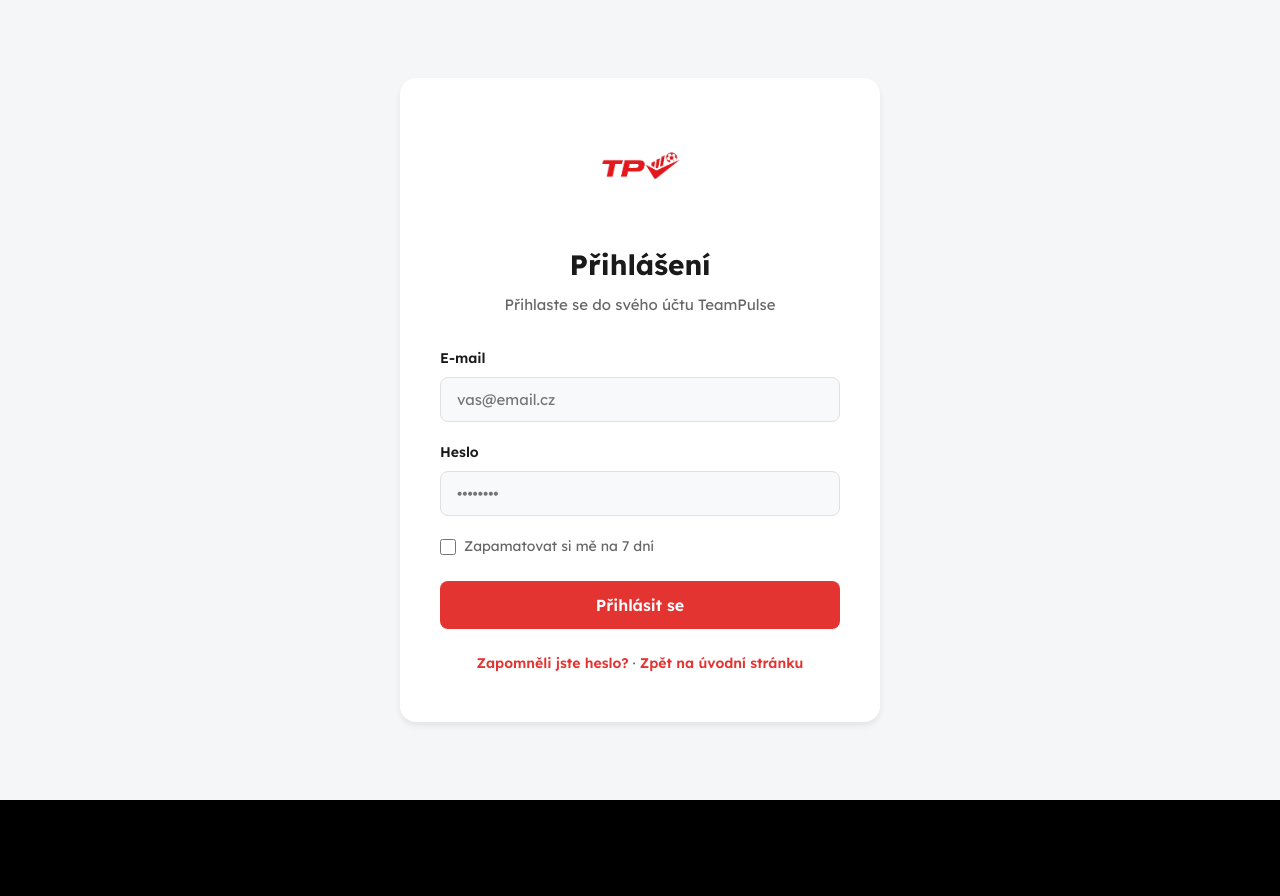
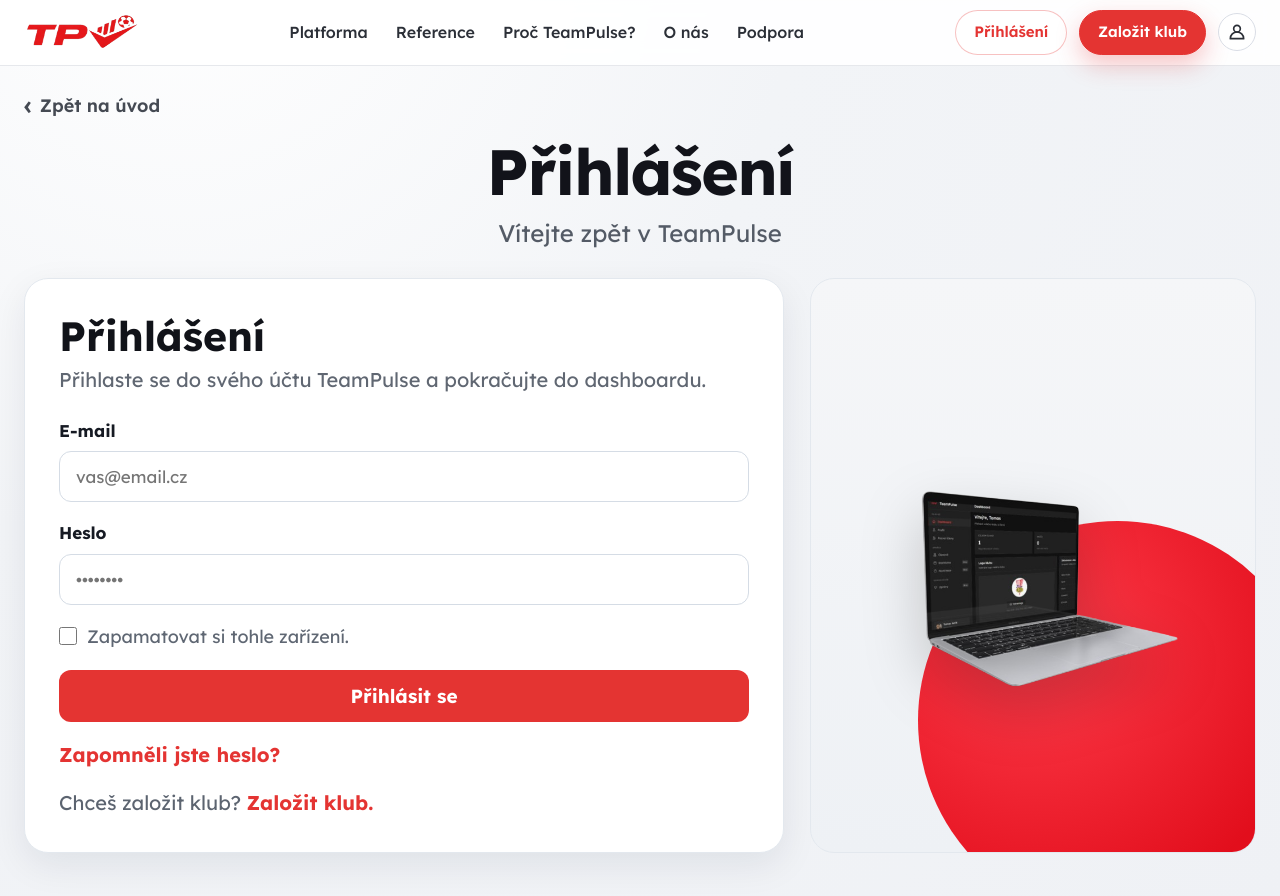
Before and after one commit to tomaskotikk/TeamPulse-next, a Next.js app: page /login in a window 1280 px wide. Shown: the top 896 px of the page. Before the commit the page ends 800 px from the top, so only its background shows below. Built offline with nearby package versions, Linux system fonts and the light colour scheme.

Commit message:
Unify auth UI with shared navbar and modern responsive layout

```diff
--- a/src/app/(auth)/login/page.tsx
+++ b/src/app/(auth)/login/page.tsx
@@ -1,8 +1,8 @@
 'use client'
 
 import { useState, useRef } from 'react'
-import Image from 'next/image'
 import Link from 'next/link'
+import AuthShowcaseLayout from '@/components/AuthShowcaseLayout'
 
 export default function LoginPage() {
   const [error, setError] = useState<string | null>(null)
@@ -93,16 +93,19 @@
   }
 
   return (
-    <div className="login-page">
-      <div className="login-card">
-        <div className="login-logo">
-          <Image src="/tp-logo.png" alt="TeamPulse" width={80} height={80} priority />
-        </div>
-        <h1 className="login-title">Přihlášení</h1>
-        <p className="login-subtitle">Přihlaste se do svého účtu TeamPulse</p>
+    <>
+      <AuthShowcaseLayout
+        title="Přihlášení"
+        subtitle="Vítejte zpět v TeamPulse"
+        backHref="/landing/index.html"
+        backLabel="Zpět na úvod"
+      >
+        <div className="auth-form-panel">
+          <h2>Přihlášení</h2>
+          <p className="auth-note">Přihlaste se do svého účtu TeamPulse a pokračujte do dashboardu.</p>
 
           {error && (
-          <div className="login-error">
+            <div className="auth-feedback error">
               <div>{error}</div>
               {debugInfo && (
                 <div style={{ marginTop: 8, fontSize: 12, opacity: 0.85, wordBreak: 'break-word' }}>
@@ -145,20 +148,22 @@
                 checked={rememberMe}
                 onChange={(e) => setRememberMe(e.target.checked)}
               />
-            Zapamatovat si mě na 7 dní
+              Zapamatovat si tohle zařízení.
             </label>
 
-          <button type="submit" className="login-btn" disabled={loading}>
+            <button type="submit" className="auth-btn-primary" disabled={loading}>
               {loading ? 'Přihlašování…' : 'Přihlásit se'}
             </button>
           </form>
 
-        <div className="login-links">
+          <p className="auth-switch">
             <Link href="/password/reset">Zapomněli jste heslo?</Link>
-          {' · '}
-          <Link href="/">Zpět na úvodní stránku</Link>
+          </p>
+          <p className="auth-switch">
+            Chceš založit klub? <Link href="/zalozit-klub">Založit klub.</Link>
+          </p>
         </div>
-      </div>
+      </AuthShowcaseLayout>
 
       {/* 2FA Modal */}
       {show2FA && (
@@ -215,6 +220,6 @@
           </div>
         </div>
       )}
-    </div>
+    </>
   )
 }
--- a/src/app/globals.css
+++ b/src/app/globals.css
@@ -1449,94 +1449,242 @@
    AUTH SHOWCASE LAYOUT
    ==================================== */
 
+.public-nav-shell {
+  position: sticky;
+  top: 0;
+  z-index: 1200;
+  background: rgba(255, 255, 255, 0.9);
+  border-bottom: 1px solid #e6e8ec;
+  backdrop-filter: blur(10px);
+}
+
+.public-nav-bar {
+  max-width: 1360px;
+  margin: 0 auto;
+  padding: 10px 24px;
+  display: flex;
+  align-items: center;
+  justify-content: space-between;
+  gap: 20px;
+}
+
+.public-nav-logo {
+  display: inline-flex;
+  align-items: center;
+  text-decoration: none;
+}
+
+.public-nav-links {
+  display: flex;
+  align-items: center;
+  gap: 28px;
+}
+
+.public-nav-link {
+  color: #2b2f37;
+  font-size: 16px;
+  font-weight: 500;
+  text-decoration: none;
+  transition: color 0.2s ease;
+}
+
+.public-nav-link:hover {
+  color: #e43432;
+}
+
+.public-nav-actions {
+  display: flex;
+  align-items: center;
+  gap: 12px;
+}
+
+.public-nav-btn {
+  border-radius: 999px;
+  padding: 10px 18px;
+  font-size: 15px;
+  font-weight: 600;
+  text-decoration: none;
+  transition: all 0.25s ease;
+  border: 1px solid transparent;
+}
+
+.public-nav-btn-ghost {
+  color: #e43432;
+  background: #fff;
+  border-color: rgba(228, 52, 50, 0.3);
+}
+
+.public-nav-btn-ghost:hover {
+  border-color: #e43432;
+  background: rgba(228, 52, 50, 0.06);
+}
+
+.public-nav-btn-primary {
+  color: #fff;
+  background: #e43432;
+  border-color: #e43432;
+  box-shadow: 0 10px 24px rgba(228, 52, 50, 0.28);
+}
+
+.public-nav-btn-primary:hover {
+  background: #ca2725;
+  border-color: #ca2725;
+  transform: translateY(-1px);
+}
+
+.public-nav-icon {
+  width: 38px;
+  height: 38px;
+  border-radius: 999px;
+  border: 1px solid #d9dde5;
+  background: #fff;
+  color: #2b2f37;
+  display: inline-flex;
+  align-items: center;
+  justify-content: center;
+}
+
+.public-nav-icon svg {
+  width: 20px;
+  height: 20px;
+}
+
+.public-nav-icon:hover {
+  color: #e43432;
+  border-color: rgba(228, 52, 50, 0.45);
+}
+
+.public-nav-toggle {
+  display: none;
+  width: 40px;
+  height: 40px;
+  background: transparent;
+  border: 0;
+  cursor: pointer;
+  align-items: center;
+  justify-content: center;
+  flex-direction: column;
+  gap: 5px;
+}
+
+.public-nav-toggle span {
+  width: 20px;
+  height: 2px;
+  background: #1e2128;
+  transition: transform 0.2s ease, opacity 0.2s ease;
+}
+
+.public-nav-toggle.open span:nth-child(1) {
+  transform: translateY(7px) rotate(45deg);
+}
+
+.public-nav-toggle.open span:nth-child(2) {
+  opacity: 0;
+}
+
+.public-nav-toggle.open span:nth-child(3) {
+  transform: translateY(-7px) rotate(-45deg);
+}
+
+.public-nav-mobile {
+  display: none;
+}
+
 .auth-shell {
   min-height: 100vh;
-  background: #f2f4f7;
+  background: radial-gradient(circle at 14% -8%, #ffffff 0%, #f2f4f7 42%, #eff1f5 100%);
   color: #1b1c22;
-}
-
-.auth-shell-topbar {
-  height: 56px;
-  border-bottom: 1px solid #e2e6ea;
-  display: flex;
-  align-items: center;
-  padding: 0 18px;
 }
 
 .auth-shell-back {
   color: #454a53;
   text-decoration: none;
-  font-size: 20px;
-  font-weight: 500;
+  font-size: 18px;
+  font-weight: 600;
   display: inline-flex;
   align-items: center;
   gap: 8px;
+  transition: color 0.2s ease;
+}
+
+.auth-shell-back:hover {
+  color: #e43432;
 }
 
 .auth-shell-back span {
-  font-size: 28px;
+  font-size: 26px;
   line-height: 1;
 }
 
 .auth-shell-main {
-  max-width: 1300px;
+  max-width: 1360px;
   margin: 0 auto;
-  padding: 36px 20px 48px;
+  padding: 26px 24px 56px;
+}
+
+.auth-shell-back-wrap {
+  margin-bottom: 18px;
 }
 
 .auth-shell-intro {
   text-align: center;
-  margin-bottom: 28px;
+  margin: 0 auto 28px;
+  max-width: 900px;
+  animation: authFadeUp 0.45s ease-out both;
 }
 
 .auth-shell-intro h1 {
-  font-size: 52px;
+  font-size: clamp(44px, 5vw, 72px);
   line-height: 1.05;
-  letter-spacing: -1px;
+  letter-spacing: -1.5px;
   margin: 0 0 12px;
   color: #12131a;
 }
 
 .auth-shell-intro p {
   margin: 0;
-  font-size: 16px;
+  font-size: clamp(19px, 2vw, 24px);
   color: #545b66;
-  line-height: 1.28;
+  line-height: 1.35;
 }
 
 .auth-shell-grid {
   display: grid;
-  grid-template-columns: minmax(360px, 780px) minmax(280px, 1fr);
-  gap: 22px;
+  grid-template-columns: minmax(360px, 760px) minmax(280px, 1fr);
+  gap: 26px;
   align-items: stretch;
 }
 
 .auth-shell-card {
   background: #ffffff;
   border: 1px solid #e3e8ee;
-  border-radius: 22px;
+  border-radius: 24px;
   padding: 34px;
-  box-shadow: 0 6px 26px rgba(13, 25, 48, 0.05);
+  box-shadow: 0 12px 36px rgba(13, 25, 48, 0.08);
+  animation: authFadeUp 0.52s ease-out both;
+  animation-delay: 0.08s;
 }
 
 .auth-shell-visual {
   position: relative;
-  border-radius: 22px;
+  border-radius: 24px;
   overflow: hidden;
   background: linear-gradient(180deg, #f5f6f8 0%, #eef1f5 100%);
-  min-height: 520px;
-  display: flex;
-  align-items: flex-end;
+  min-height: 560px;
+  display: flex;
+  align-items: center;
   justify-content: center;
   border: 1px solid #e3e8ee;
+  animation: authFadeUp 0.52s ease-out both;
+  animation-delay: 0.14s;
 }
 
 .auth-shell-circle {
   position: absolute;
-  width: min(90%, 520px);
+  width: min(90%, 540px);
   aspect-ratio: 1 / 1;
   border-radius: 50%;
-  background: #ef1f2d;
+  background: radial-gradient(circle at 30% 30%, #ff3d4b 0%, #e20e1c 72%);
   right: -14%;
   bottom: -12%;
   z-index: 1;
@@ -1545,14 +1693,15 @@
 .auth-shell-mockup {
   position: relative;
   z-index: 2;
-  width: 90%;
+  width: min(84%, 460px);
   height: auto;
-  transform: translateY(8%);
+  transform: translateY(12%);
+  filter: drop-shadow(0 24px 30px rgba(0, 0, 0, 0.2));
 }
 
 .auth-form-panel h2 {
   margin: 0 0 8px;
-  font-size: 26px;
+  font-size: clamp(34px, 3.2vw, 50px);
   line-height: 1.1;
   color: #111319;
 }
@@ -1560,18 +1709,18 @@
 .auth-form-panel p.auth-note {
   margin: 0 0 24px;
   color: #606772;
-  font-size: 16px;
+  font-size: 20px;
   line-height: 1.4;
 }
 
 .auth-form-panel .form-group {
-  margin-bottom: 16px;
+  margin-bottom: 18px;
 }
 
 .auth-form-panel .form-label {
   display: block;
   margin-bottom: 8px;
-  font-size: 14px;
+  font-size: 17px;
   color: #161a23;
   font-weight: 700;
 }
@@ -1584,7 +1733,7 @@
   color: #161a23;
   border-radius: 12px;
   padding: 14px 16px;
-  font-size: 15px;
+  font-size: 17px;
   font-family: inherit;
 }
 
@@ -1597,22 +1746,22 @@
 
 .auth-form-panel .form-help {
   margin-top: 6px;
-  font-size: 13px;
+  font-size: 15px;
   color: #6c7380;
 }
 
 .auth-form-panel .auth-actions {
   display: flex;
   gap: 12px;
-  margin-top: 10px;
+  margin-top: 8px;
 }
 
 .auth-form-panel .auth-btn-primary,
 .auth-form-panel .auth-btn-ghost {
   border: none;
   border-radius: 12px;
-  padding: 15px 18px;
-  font-size: 16px;
+  padding: 14px 18px;
+  font-size: 19px;
   font-weight: 700;
   font-family: inherit;
   cursor: pointer;
@@ -1641,7 +1790,7 @@
 .auth-form-panel .auth-feedback {
   border-radius: 12px;
   padding: 12px 14px;
-  font-size: 14px;
+  font-size: 16px;
   margin-bottom: 16px;
   border: 1px solid transparent;
 }
@@ -1660,8 +1809,23 @@
 
 .auth-form-panel .auth-switch {
   margin-top: 18px;
-  font-size: 14px;
+  font-size: 20px;
   color: #5c6470;
+}
+
+.auth-form-panel .login-remember {
+  display: inline-flex;
+  align-items: center;
+  gap: 10px;
+  margin-bottom: 20px;
+  font-size: 18px;
+  color: #5f6773;
+}
+
+.auth-form-panel .login-remember input[type="checkbox"] {
+  width: 18px;
+  height: 18px;
+  accent-color: #e43432;
 }
 
 .auth-form-panel .auth-switch a {
@@ -1681,16 +1845,55 @@
 }
 
 @media (max-width: 1200px) {
+  .public-nav-links,
+  .public-nav-actions {
+    display: none;
+  }
+
+  .public-nav-toggle {
+    display: inline-flex;
+  }
+
+  .public-nav-mobile {
+    display: none;
+    border-top: 1px solid #eceff4;
+    background: #fff;
+    padding: 16px 24px 20px;
+  }
+
+  .public-nav-mobile.open {
+    display: block;
+  }
+
+  .public-nav-mobile-links {
+    display: grid;
+    gap: 8px;
+  }
+
+  .public-nav-mobile-link {
+    color: #2a2e36;
+    font-size: 18px;
+    font-weight: 600;
+    text-decoration: none;
+    padding: 8px 0;
+  }
+
+  .public-nav-mobile-actions {
+    margin-top: 16px;
+    display: flex;
+    gap: 10px;
+  }
+
   .auth-shell-intro h1 {
-    font-size: 46px;
+    font-size: 54px;
   }
 
   .auth-shell-intro p {
-    font-size: 16px;
+    font-size: 20px;
   }
 
   .auth-form-panel h2 {
-    font-size: 24px;
+    font-size: 40px;
   }
 
   .auth-form-panel p.auth-note,
@@ -1702,13 +1905,17 @@
   .auth-form-panel .form-input,
   .auth-form-panel .form-select,
   .auth-form-panel .form-help {
-    font-size: 14px;
+    font-size: 17px;
   }
 }
 
 @media (max-width: 980px) {
   .auth-shell-main {
-    padding: 22px 14px 30px;
+    padding: 18px 14px 30px;
+  }
+
+  .auth-shell-back-wrap {
+    margin-bottom: 14px;
   }
 
   .auth-shell-intro {
@@ -1716,11 +1923,11 @@
   }
 
   .auth-shell-intro h1 {
-    font-size: 36px;
+    font-size: 40px;
   }
 
   .auth-shell-intro p {
-    font-size: 15px;
+    font-size: 18px;
   }
 
   .auth-shell-grid {
@@ -1728,11 +1935,12 @@
   }
 
   .auth-shell-visual {
-    min-height: 320px;
+    min-height: 360px;
   }
 
   .auth-shell-mockup {
-    width: 70%;
+    width: min(56%, 300px);
+    transform: translateY(8%);
   }
 
   .auth-shell-card {
@@ -1740,7 +1948,7 @@
   }
 
   .auth-form-panel h2 {
-    font-size: 22px;
+    font-size: 32px;
   }
 
   .auth-form-panel p.auth-note,
@@ -1752,10 +1960,66 @@
   .auth-form-panel .form-input,
   .auth-form-panel .form-select,
   .auth-form-panel .form-help {
-    font-size: 14px;
+    font-size: 16px;
   }
 
   .auth-two-columns {
     grid-template-columns: 1fr;
   }
 }
+
+@media (max-width: 640px) {
+  .public-nav-bar {
+    padding: 10px 14px;
+  }
+
+  .public-nav-mobile {
+    padding: 14px;
+  }
+
+  .public-nav-mobile-actions {
+    flex-direction: column;
+  }
+
+  .auth-shell-intro h1 {
+    font-size: 34px;
+  }
+
+  .auth-shell-intro p {
+    font-size: 16px;
+  }
+
+  .auth-shell-card {
+    border-radius: 18px;
+    padding: 18px;
+  }
+
+  .auth-form-panel h2 {
+    font-size: 28px;
+  }
+
+  .auth-form-panel p.auth-note,
+  .auth-form-panel .form-label,
+  .auth-form-panel .auth-btn-primary,
+  .auth-form-panel .auth-btn-ghost,
+  .auth-form-panel .auth-feedback,
+  .auth-form-panel .auth-switch,
+  .auth-form-panel .form-input,
+  .auth-form-panel .form-select,
+  .auth-form-panel .form-help,
+  .auth-form-panel .login-remember {
+    font-size: 15px;
+  }
+}
+
+@keyframes authFadeUp {
+  from {
+    opacity: 0;
+    transform: translateY(12px);
+  }
+
+  to {
+    opacity: 1;
+    transform: translateY(0);
+  }
+}
--- a/src/components/AuthShowcaseLayout.tsx
+++ b/src/components/AuthShowcaseLayout.tsx
@@ -1,6 +1,7 @@
 import Link from 'next/link'
 import Image from 'next/image'
 import { ReactNode } from 'react'
+import PublicNavbar from '@/components/PublicNavbar'
 
 type AuthShowcaseLayoutProps = {
   title: string
@@ -19,14 +20,16 @@
 }: AuthShowcaseLayoutProps) {
   return (
     <div className="auth-shell">
-      <header className="auth-shell-topbar">
-        <Link href={backHref} className="auth-shell-back">
-          <span aria-hidden="true">&lsaquo;</span>
-          {backLabel}
-        </Link>
-      </header>
+      <PublicNavbar />
 
       <main className="auth-shell-main">
+        <div className="auth-shell-back-wrap">
+          <Link href={backHref} className="auth-shell-back">
+            <span aria-hidden="true">&lsaquo;</span>
+            {backLabel}
+          </Link>
+        </div>
+
         <section className="auth-shell-intro">
           <h1>{title}</h1>
           <p>{subtitle}</p>
@@ -38,10 +41,10 @@
           <aside className="auth-shell-visual" aria-hidden="true">
             <div className="auth-shell-circle" />
             <Image
-              src="/img/mockup.png"
+              src="/img/mockup2.png"
               alt="TeamPulse aplikace"
-              width={640}
-              height={420}
+              width={560}
+              height={920}
               className="auth-shell-mockup"
               priority
             />
--- /dev/null
+++ b/src/components/PublicNavbar.tsx
@@ -0,0 +1,77 @@
+'use client'
+
+import { useState } from 'react'
+import Image from 'next/image'
+import Link from 'next/link'
+
+const NAV_LINKS = [
+  { href: '/landing/index.html#platforma', label: 'Platforma' },
+  { href: '/landing/index.html#reference', label: 'Reference' },
+  { href: '/landing/index.html#proc', label: 'Proč TeamPulse?' },
+  { href: '/landing/index.html#o-nas', label: 'O nás' },
+  { href: '/landing/index.html#podpora', label: 'Podpora' },
+]
+
+export default function PublicNavbar() {
+  const [menuOpen, setMenuOpen] = useState(false)
+
+  function closeMenu() {
+    setMenuOpen(false)
+  }
+
+  return (
+    <header className="public-nav-shell">
+      <div className="public-nav-bar">
+        <Link href="/landing/index.html" className="public-nav-logo" aria-label="TeamPulse domov" onClick={closeMenu}>
+          <Image src="/tp-logo.png" alt="TeamPulse" width={114} height={42} priority />
+        </Link>
+
+        <nav className="public-nav-links" aria-label="Hlavní navigace">
+          {NAV_LINKS.map((item) => (
+            <Link key={item.href} href={item.href} className="public-nav-link">
+              {item.label}
+            </Link>
+          ))}
+        </nav>
+
+        <div className="public-nav-actions">
+          <Link href="/login" className="public-nav-btn public-nav-btn-ghost">Přihlášení</Link>
+          <Link href="/zalozit-klub" className="public-nav-btn public-nav-btn-primary">Založit klub</Link>
+          <Link href="/dashboard" className="public-nav-icon" aria-label="Přejít do dashboardu">
+            <svg viewBox="0 0 24 24" fill="none" stroke="currentColor" aria-hidden="true">
+              <path strokeLinecap="round" strokeLinejoin="round" strokeWidth="2" d="M12 12a4 4 0 100-8 4 4 0 000 8z" />
+              <path strokeLinecap="round" strokeLinejoin="round" strokeWidth="2" d="M4 20a8 8 0 1116 0H4z" />
+            </svg>
+          </Link>
+        </div>
+
+        <button
+          type="button"
+          className={`public-nav-toggle${menuOpen ? ' open' : ''}`}
+          aria-label="Otevřít menu"
+          aria-expanded={menuOpen}
+          onClick={() => setMenuOpen((value) => !value)}
+        >
+          <span />
+          <span />
+          <span />
+        </button>
+      </div>
+
+      <div className={`public-nav-mobile${menuOpen ? ' open' : ''}`}>
+        <nav className="public-nav-mobile-links" aria-label="Mobilní navigace">
+          {NAV_LINKS.map((item) => (
+            <Link key={item.href} href={item.href} className="public-nav-mobile-link" onClick={closeMenu}>
+              {item.label}
+            </Link>
+          ))}
+        </nav>
+
+        <div className="public-nav-mobile-actions">
+          <Link href="/login" className="public-nav-btn public-nav-btn-ghost" onClick={closeMenu}>Přihlášení</Link>
+          <Link href="/zalozit-klub" className="public-nav-btn public-nav-btn-primary" onClick={closeMenu}>Založit klub</Link>
+        </div>
+      </div>
+    </header>
+  )
+}
```
Also changed, not shown: src/app/password/reset/page.tsx (+13 -5 lines). Lines whose indentation alone changed are shown as unchanged.
